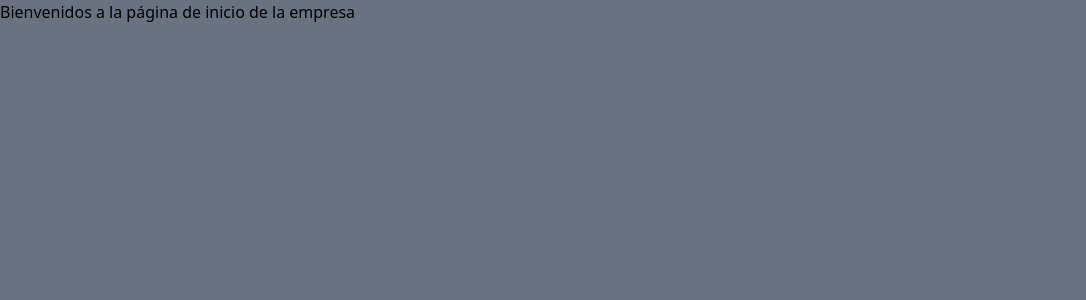
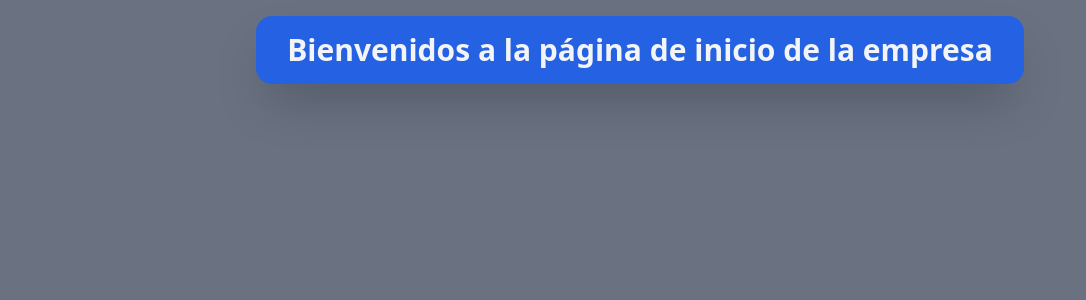
Before and after one commit to Eridux/Proyecto-1_Django, a Django app: page / in a window 1280 px wide. Shown: the top 300 px of the page, without its empty margins (0-1086 px from the left). Run offline with Django 5.2, Linux system fonts and the light colour scheme; some libraries are stand-ins or nearby versions.

Commit message:
Cuarto commit - Eridux - Tailwind 4 instalado y configurado

```diff
--- a/empresa/templates/empresa/index.html
+++ b/empresa/templates/empresa/index.html
@@ -6,5 +6,17 @@
 
 
 {% block contenido %}
-    <h1>{{encabezado}}</h1>
+    <h1 class="
+    text-3xl
+    font-bold
+    text-center
+    text-gray-100
+    my-4
+    bg-blue-600/80
+    py-4
+    w-3xl
+    m-auto
+    rounded-2xl
+    shadow-2xl"
+    >{{encabezado}}</h1>
 {% endblock contenido %}
--- a/theme/static/css/dist/styles.css
+++ b/theme/static/css/dist/styles.css
@@ -9,13 +9,22 @@
     --font-mono: ui-monospace, SFMono-Regular, Menlo, Monaco, Consolas, 'Liberation Mono', 'Courier New',
     monospace;
     --color-red-800: oklch(44.4% 0.177 26.899);
+    --color-blue-400: oklch(70.7% 0.165 254.624);
+    --color-blue-600: oklch(54.6% 0.245 262.881);
     --color-gray-50: oklch(98.5% 0.002 247.839);
+    --color-gray-100: oklch(96.7% 0.003 264.542);
     --color-gray-500: oklch(55.1% 0.027 264.364);
     --color-black: #000;
+    --spacing: 0.25rem;
+    --container-3xl: 48rem;
+    --text-3xl: 1.875rem;
+    --text-3xl--line-height: calc(2.25 / 1.875);
     --text-5xl: 3rem;
     --text-5xl--line-height: 1;
+    --font-weight-bold: 700;
     --tracking-normal: 0em;
     --leading-normal: 1.5;
+    --radius-2xl: 1rem;
     --default-font-family: var(--font-sans);
     --default-mono-font-family: var(--font-mono);
   }
@@ -190,8 +199,14 @@
       max-width: 96rem;
     }
   }
+  .m-auto {
+    margin: auto;
+  }
   .mx-auto {
     margin-inline: auto;
+  }
+  .my-4 {
+    margin-block: calc(var(--spacing) * 4);
   }
   .block {
     display: block;
@@ -205,6 +220,15 @@
   .h-screen {
     height: 100vh;
   }
+  .w-3xl {
+    width: var(--container-3xl);
+  }
+  .w-48 {
+    width: calc(var(--spacing) * 48);
+  }
+  .w-96 {
+    width: calc(var(--spacing) * 96);
+  }
   .border-collapse {
     border-collapse: collapse;
   }
@@ -217,9 +241,24 @@
   .justify-center {
     justify-content: center;
   }
+  .rounded-2xl {
+    border-radius: var(--radius-2xl);
+  }
   .border {
     border-style: var(--tw-border-style);
     border-width: 1px;
+  }
+  .bg-blue-400 {
+    background-color: var(--color-blue-400);
+  }
+  .bg-blue-600 {
+    background-color: var(--color-blue-600);
+  }
+  .bg-blue-600\/80 {
+    background-color: color-mix(in srgb, oklch(54.6% 0.245 262.881) 80%, transparent);
+    @supports (color: color-mix(in lab, red, red)) {
+      background-color: color-mix(in oklab, var(--color-blue-600) 80%, transparent);
+    }
   }
   .bg-gray-50 {
     background-color: var(--color-gray-50);
@@ -227,8 +266,24 @@
   .bg-gray-500 {
     background-color: var(--color-gray-500);
   }
+  .p-6 {
+    padding: calc(var(--spacing) * 6);
+  }
+  .py-4 {
+    padding-block: calc(var(--spacing) * 4);
+  }
+  .py-6 {
+    padding-block: calc(var(--spacing) * 6);
+  }
+  .text-center {
+    text-align: center;
+  }
   .font-serif {
     font-family: var(--font-serif);
+  }
+  .text-3xl {
+    font-size: var(--text-3xl);
+    line-height: var(--tw-leading, var(--text-3xl--line-height));
   }
   .text-5xl {
     font-size: var(--text-5xl);
@@ -238,6 +293,10 @@
     --tw-leading: var(--leading-normal);
     line-height: var(--leading-normal);
   }
+  .font-bold {
+    --tw-font-weight: var(--font-weight-bold);
+    font-weight: var(--font-weight-bold);
+  }
   .tracking-normal {
     --tw-tracking: var(--tracking-normal);
     letter-spacing: var(--tracking-normal);
@@ -245,8 +304,15 @@
   .text-black {
     color: var(--color-black);
   }
+  .text-gray-100 {
+    color: var(--color-gray-100);
+  }
   .underline {
     text-decoration-line: underline;
+  }
+  .shadow-2xl {
+    --tw-shadow: 0 25px 50px -12px var(--tw-shadow-color, rgb(0 0 0 / 0.25));
+    box-shadow: var(--tw-inset-shadow), var(--tw-inset-ring-shadow), var(--tw-ring-offset-shadow), var(--tw-ring-shadow), var(--tw-shadow);
   }
   .outline {
     outline-style: var(--tw-outline-style);
@@ -262,9 +328,78 @@
   syntax: "*";
   inherits: false;
 }
+@property --tw-font-weight {
+  syntax: "*";
+  inherits: false;
+}
 @property --tw-tracking {
   syntax: "*";
   inherits: false;
+}
+@property --tw-shadow {
+  syntax: "*";
+  inherits: false;
+  initial-value: 0 0 #0000;
+}
+@property --tw-shadow-color {
+  syntax: "*";
+  inherits: false;
+}
+@property --tw-shadow-alpha {
+  syntax: "<percentage>";
+  inherits: false;
+  initial-value: 100%;
+}
+@property --tw-inset-shadow {
+  syntax: "*";
+  inherits: false;
+  initial-value: 0 0 #0000;
+}
+@property --tw-inset-shadow-color {
+  syntax: "*";
+  inherits: false;
+}
+@property --tw-inset-shadow-alpha {
+  syntax: "<percentage>";
+  inherits: false;
+  initial-value: 100%;
+}
+@property --tw-ring-color {
+  syntax: "*";
+  inherits: false;
+}
+@property --tw-ring-shadow {
+  syntax: "*";
+  inherits: false;
+  initial-value: 0 0 #0000;
+}
+@property --tw-inset-ring-color {
+  syntax: "*";
+  inherits: false;
+}
+@property --tw-inset-ring-shadow {
+  syntax: "*";
+  inherits: false;
+  initial-value: 0 0 #0000;
+}
+@property --tw-ring-inset {
+  syntax: "*";
+  inherits: false;
+}
+@property --tw-ring-offset-width {
+  syntax: "<length>";
+  inherits: false;
+  initial-value: 0px;
+}
+@property --tw-ring-offset-color {
+  syntax: "*";
+  inherits: false;
+  initial-value: #fff;
+}
+@property --tw-ring-offset-shadow {
+  syntax: "*";
+  inherits: false;
+  initial-value: 0 0 #0000;
 }
 @property --tw-outline-style {
   syntax: "*";
@@ -276,7 +411,22 @@
     *, ::before, ::after, ::backdrop {
       --tw-border-style: solid;
       --tw-leading: initial;
+      --tw-font-weight: initial;
       --tw-tracking: initial;
+      --tw-shadow: 0 0 #0000;
+      --tw-shadow-color: initial;
+      --tw-shadow-alpha: 100%;
+      --tw-inset-shadow: 0 0 #0000;
+      --tw-inset-shadow-color: initial;
+      --tw-inset-shadow-alpha: 100%;
+      --tw-ring-color: initial;
+      --tw-ring-shadow: 0 0 #0000;
+      --tw-inset-ring-color: initial;
+      --tw-inset-ring-shadow: 0 0 #0000;
+      --tw-ring-inset: initial;
+      --tw-ring-offset-width: 0px;
+      --tw-ring-offset-color: #fff;
+      --tw-ring-offset-shadow: 0 0 #0000;
       --tw-outline-style: solid;
     }
   }
```
